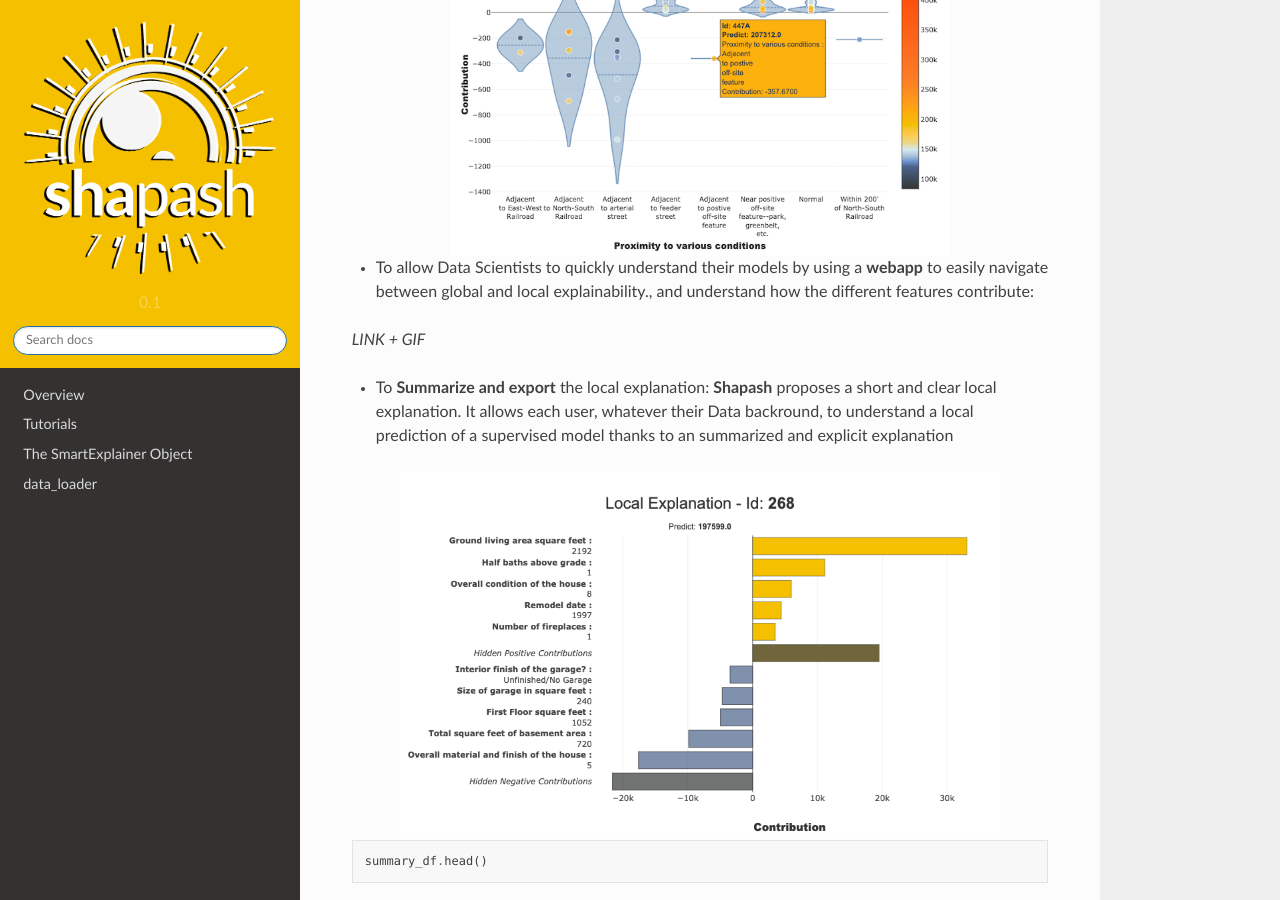
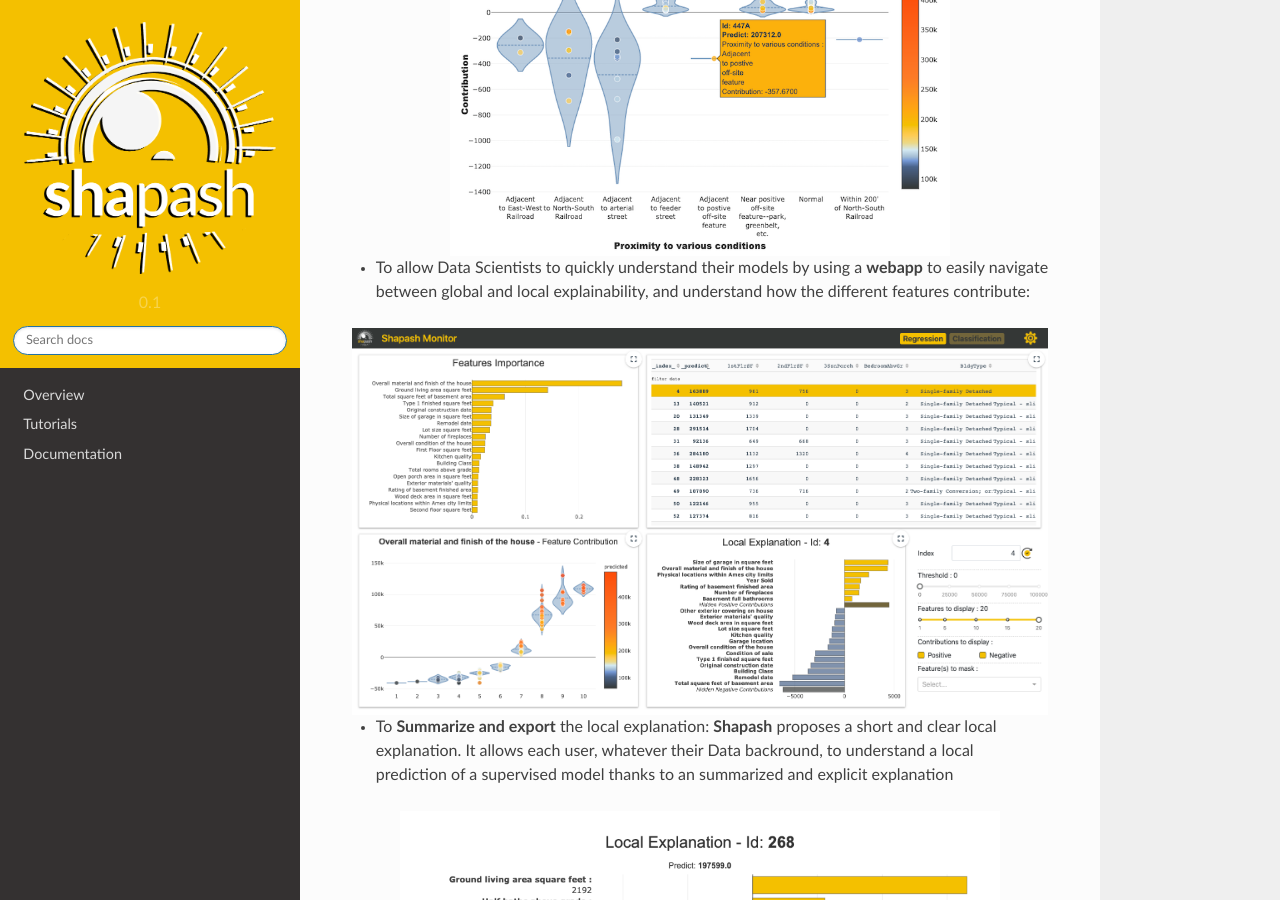
Before and after one commit to MAIF/shapash, a Sphinx documentation site: the page built from docs/index.rst, in a window 1280 px wide and 900 px high, scrolled down 917 px. Built offline with Sphinx 7.4.7 and the Read the Docs theme 2.0.0, drawn with Linux system fonts in a browser that asks for light colours; some of the changed text lies outside the part shown.

Commit message:
documentation chapter

```diff
--- a/docs/autodocs/shapash.explainer.rst
+++ b/docs/autodocs/shapash.explainer.rst
@@ -1,4 +1,4 @@
-The SmartExplainer Object
+SmartExplainer Object
 =========================
 
 SmartExplainer declaration and data preparation
@@ -13,7 +13,6 @@ SmartExplainer declaration and data preparation
 The Plot Methods
 ---------------------------------------
 
-
 .. autoclass:: shapash.explainer.smart_plotter.SmartPlotter
    :members: features_importance, contribution_plot, local_plot
    :undoc-members:
--- a/docs/index.rst
+++ b/docs/index.rst
@@ -30,9 +30,11 @@ The project was developed by **MAIF** Data Scientists.
    :width: 500px
    :align: center
 
-- To allow Data Scientists to quickly understand their models by using a **webapp** to easily navigate between global and local explainability., and understand how the different features contribute:
+- To allow Data Scientists to quickly understand their models by using a **webapp** to easily navigate between global and local explainability, and understand how the different features contribute:
 
-*LINK + GIF*
+.. image:: ./_static/shapash-webapp.png
+   :width: 700px
+   :align: center
 
 - To **Summarize and export** the local explanation: **Shapash** proposes a short and clear local explanation. It allows each user, whatever their Data backround, to understand a local prediction of a supervised model thanks to an summarized and explicit explanation
 
```
Also changed, not shown: docs/autodocs/index.rst (+5 -5 lines), docs/autodocs/shapash.data.rst (+7 -6 lines), docs/_static/shapash-webapp.png (added), docs/tutorials/tuto-expl01-Shapash-Viz-using-Shap-contributions_files/tuto-expl01-Shapash-Viz-using-Shap-contributions_19_0.png (added), docs/tutorials/tuto-expl02-Shapash-Viz-using-Lime-contributions_files/tuto-expl02-Shapash-Viz-using-Lime-contributions_23_0.png (added), 2 other files.
